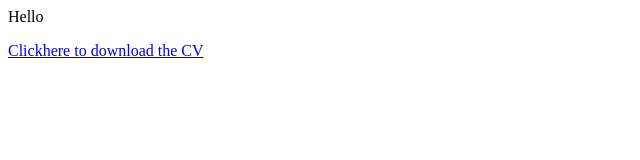
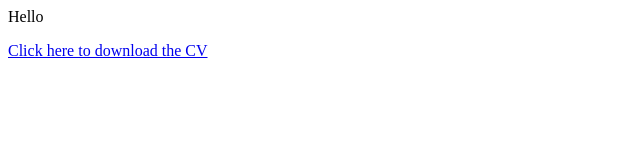
Before and after one commit to hewwgo/hewwgo.github.io, a plain HTML site: page index.html in a window 1280 px wide. Shown: the full height of the page, 0-640 px from the left. Drawn offline with Linux system fonts and the light colour scheme.

Commit message:
Update index.html

```diff
--- a/index.html
+++ b/index.html
@@ -1,3 +1,3 @@
 <p>Hello</p>
 
-<a href="ccst9003.pdf" download>Clickhere to download the CV</a>
+<a href="ccst9003.pdf" download>Click here to download the CV</a>
```
